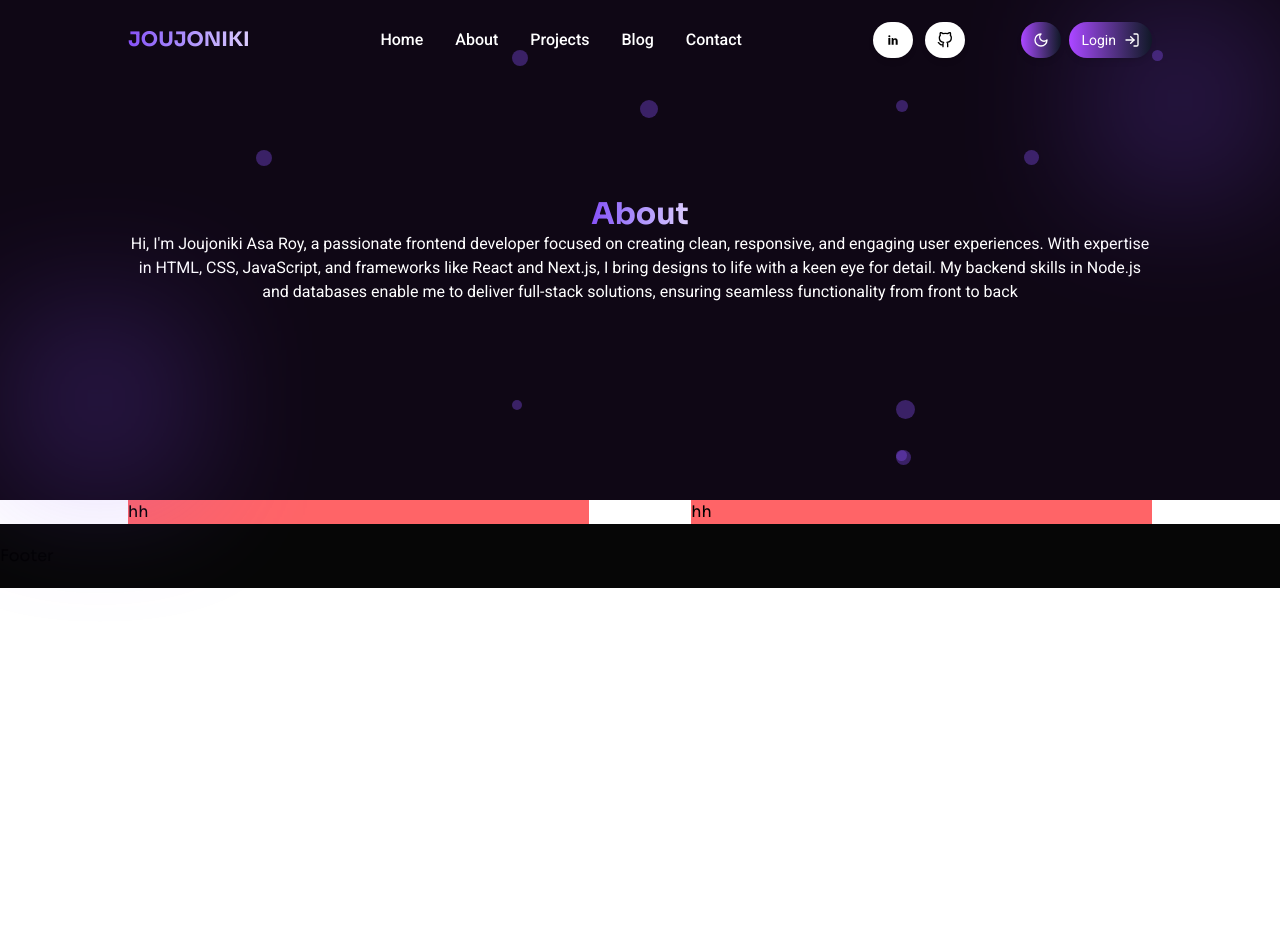
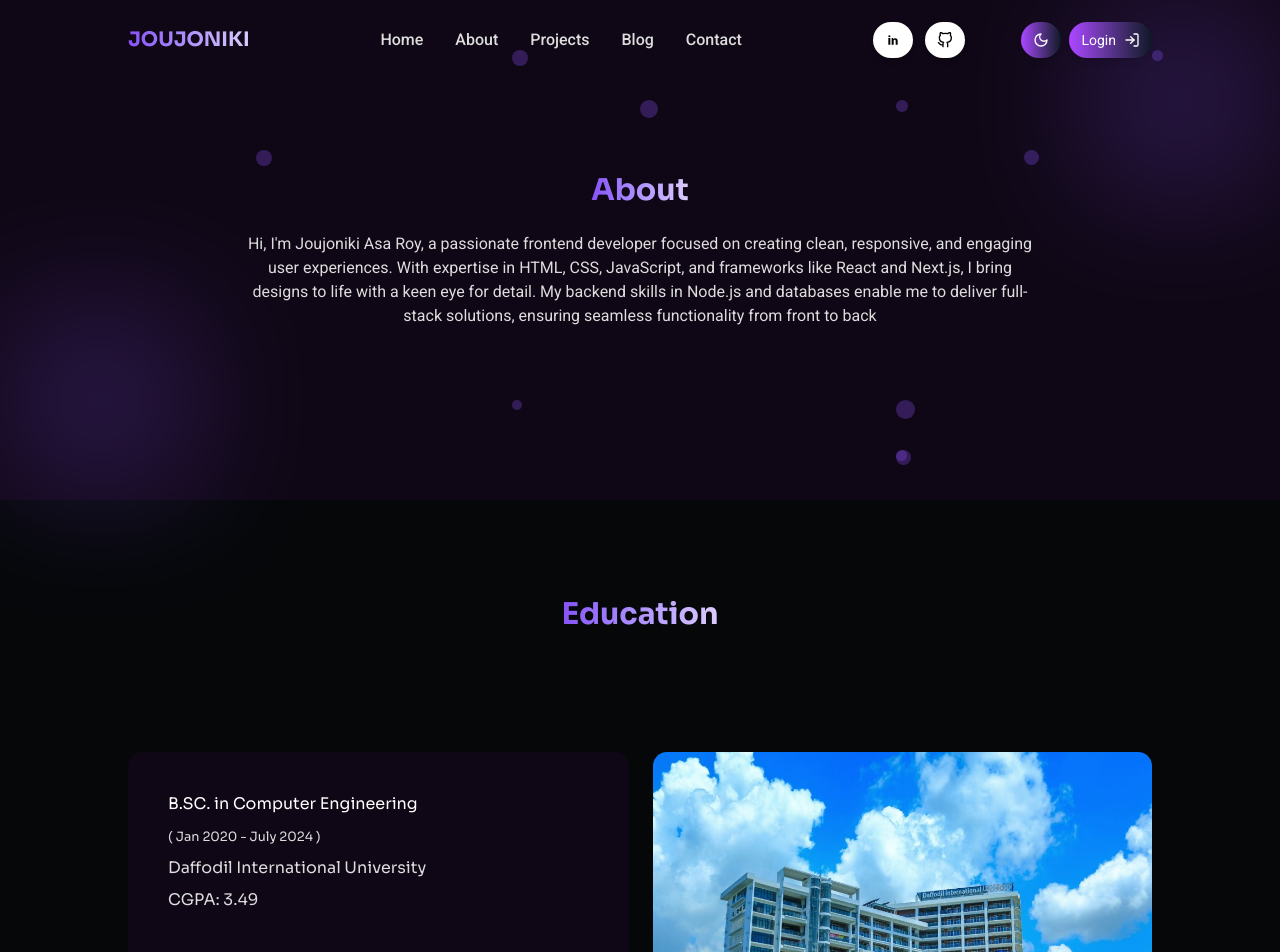
Before and after one commit to JoujonikiAsa2/portfolio-nextjs-frontend, a Next.js app: page /about in a window 1280 px wide. Shown: the top 952 px of the page. Before the commit the page ends 800 px from the top, so only its background shows below. Built offline with nearby package versions, Linux system fonts and the light colour scheme.

Commit message:
added about page and update existing code

```diff
--- a/src/app/(mainLayout)/about/page.tsx
+++ b/src/app/(mainLayout)/about/page.tsx
@@ -1,21 +1,40 @@
+"use client"
 import CustomBanner from "@/components/shared/CustomBanner";
 import CustomContainer from "@/components/shared/CustomContainer";
-// import { useAppSelector } from "@/lib/hook";
+import Image from "next/image";
+import diuImage from '@/assets/diu.jpeg'
 import React from "react";
+import SectionTitle from "@/components/shared/SectionTitle";
+import { useAppSelector } from "@/lib/hook";
 
 const About = () => {
+  const theme = useAppSelector((state) => state.theme.theme);
   return (
-      <div>
+    <div className="">
       <CustomBanner
         title="About"
         subTitle="Hi, I'm Joujoniki Asa Roy, a passionate frontend developer focused on creating clean, responsive, and engaging user experiences. With expertise in HTML, CSS, JavaScript, and frameworks like React and Next.js, I bring designs to life with a keen eye for detail. My backend skills in Node.js and databases enable me to deliver full-stack solutions, ensuring seamless functionality from front to back"
       />
+      <div className={`py-24  ${ theme === "dark" ? "bg-[#050709]" : "bg-[#F6F3FC]"}`}>
+        <div className=""><SectionTitle title="Education"/></div>
         <CustomContainer>
-       <div className="w-full flex gap-[10%]">
-          <div className="bg-red-400 w-[45%]">hh</div>
-          <div className="bg-red-400 w-[45%]">hh</div>
+          <div className="w-full flex flex-col md:flex-row gap-6 justify-center">
+            <div className={`${ theme === "dark" ? "bg-[#0F0715]" : "bg-white"} w-full md:w-1/2 h-[400px] p-10 rounded-xl`}>
+              <div className=" w-full space-y-2">
+                <h2 className="">B.SC. in Computer Engineering</h2>
+                <small className={` ${ theme === "dark" ? "text-[#dddddd]" : "text-black"}`}>
+                  ( Jan 2020 - July 2024 )
+                </small>
+                <p className={`pt-2  ${ theme === "dark" ? "text-[#dddddd]" : "text-black"}`}>Daffodil International University</p>
+                <p className={` ${ theme === "dark" ? "text-[#dddddd]" : "text-black"}`}>CGPA: 3.49</p>
+              </div>
+            </div>
+            <div className="w-full md:w-1/2 flex items-center">
+                <Image src={diuImage} alt="DIU" width={600} height={600} className="h-full w-full rounded-xl"/>
+            </div>
           </div>
         </CustomContainer>
+      </div>
     </div>
   );
 };
--- a/src/components/home/Banner.tsx
+++ b/src/components/home/Banner.tsx
@@ -66,7 +66,7 @@ const Banner = () => {
               <h5 className="text-xl font-bold uppercase">
                 I&apos;m Joujoniki Asa Roy
               </h5>
-              <p>Passionate</p>
+              <p className={` ${ theme === "dark" ? "text-[#dddddd]" : "text-black"}`}>Passionate</p>
               <div
                 className={`text-sm sm:text-2xl md:text-3xl lg:text-5xl font-bold uppercase inline-block text-transparent bg-clip-text  flex items-center ${
                   theme === "dark"
@@ -88,7 +88,7 @@ const Banner = () => {
                   repeat={Infinity}
                 />
               </div>
-              <p className={`${roboto.className} font-normal`}>
+              <p className={`${roboto.className} font-normal  ${ theme === "dark" ? "text-[#dddddd]" : "text-black"}`}>
                 Always learning and pushing boundaries, I&apos;m excited to
                 build innovative, performance-driven web applications.
                 Let&apos;s create something amazing together!
--- a/src/components/shared/CustomContainer.tsx
+++ b/src/components/shared/CustomContainer.tsx
@@ -1,9 +1,15 @@
+"use client"
 import React from 'react';
-
+import { useAppSelector } from "@/lib/hook";
 const CustomContainer = ({children}:{children:React.ReactElement}) => {
+    const theme = useAppSelector((state)=>state.theme.theme)
     return (
-        <div className="lg:mx-[10vw] 2xl:mx-[16vw] h-full">
+        <div className={`h-full py-24 px-2 lg:px-0 w-full flex gap-6 items-center justify-center ${
+            theme === 'dark' ? "text-white" : "text-black"
+          }`}>
+            <div className="lg:mx-[10vw] 2xl:mx-[16vw] container h-full">
             {children}
+        </div>
         </div>
     );
 };
--- a/src/components/shared/Navbar.tsx
+++ b/src/components/shared/Navbar.tsx
@@ -55,7 +55,7 @@ const Navbar = () => {
             <h2 className="uppercase">Joujoniki</h2>
           </div>
           <div>
-            <ul className={`navbar-links ${roboto.className} font-normal`}>
+            <ul className={`navbar-links ${roboto.className} font-normal ${ theme === "dark" ? "text-[#dddddd]" : "text-black"}`}>
               <Link href="/"><li className="hover:cursor-pointer">Home</li></Link>
               <Link href="/about"><li className="hover:cursor-pointer">About</li></Link>
               <Link href="/projects"><li className="hover:cursor-pointer">Projects</li></Link>
--- a/src/components/shared/SectionTitle.tsx
+++ b/src/components/shared/SectionTitle.tsx
@@ -1,3 +1,4 @@
+"use client"
 import { roboto } from "@/app/font";
 import { useAppSelector } from "@/lib/hook";
 import React from "react";
@@ -7,7 +8,7 @@ const SectionTitle = ({
   subTitle,
 }: {
   title: string;
-  subTitle: string;
+  subTitle?: string;
 }) => {
     const theme = useAppSelector((state) => state.theme.theme);
   return (
@@ -21,7 +22,7 @@ const SectionTitle = ({
       >
         <h3 className="">{title}</h3>
       </div>
-      <p className={`${roboto.className} font-normal`}>{subTitle}</p>
+      <p className={`${roboto.className} font-normal max-w-[800px] pt-6  ${ theme === "dark" ? "text-[#dddddd]" : "text-black"}`}>{subTitle}</p>
     </div>
   );
 };
```
Also changed, not shown: src/assets/diu.jpeg (added). Lines whose indentation alone changed are shown as unchanged.
